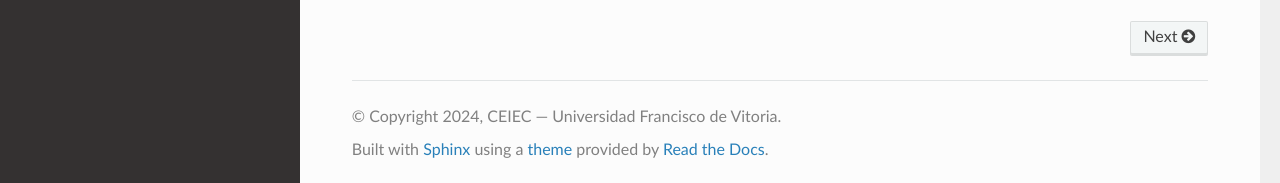
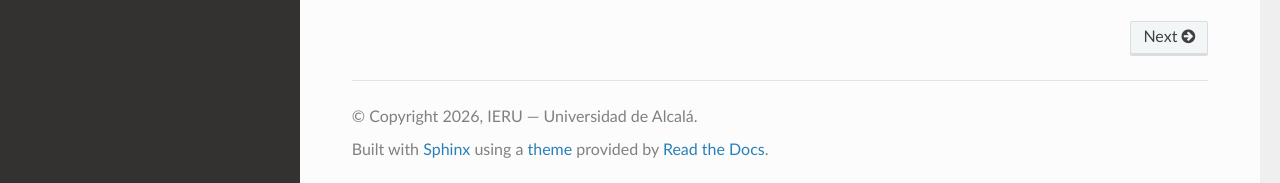
Before and after one commit to albertonogales/AMBER, a Sphinx documentation site: the page built from docs/index.rst, in a window 1280 px wide and 900 px high, scrolled down 885 px. Shown: the part 714-897 px from the top of the window. Built offline with Sphinx 7.4.7 and the Read the Docs theme 3.1.0, drawn with Linux system fonts in a browser that asks for light colours.

Commit message:
Fix ReadTheDocs build: correct install order, version 2.2.0, copyright year

```diff
--- a/AMBER/__init__.py
+++ b/AMBER/__init__.py
@@ -25,7 +25,7 @@
 from .temporal_map import TemporalMap
 from .visualization import Visualization
 
-__version__ = "2.1.0"
+__version__ = "2.2.0"
 __author__ = "Alberto Nogales, Álvaro José García-Tejedor"
 __email__ = "alberto.nogales@uah.es"
 __license__ = "GPL-3.0"
--- a/docs/conf.py
+++ b/docs/conf.py
@@ -5,10 +5,13 @@
 
 project   = 'AMBER'
 author    = 'Alberto Nogales, Álvaro José García-Tejedor'
-copyright = '2024, CEIEC — Universidad Francisco de Vitoria'
+copyright = '2026, IERU — Universidad de Alcalá'
 
-import AMBER
-release = AMBER.__version__
+try:
+    import AMBER
+    release = AMBER.__version__
+except Exception:
+    release = '2.2.0'
 version = release
 
 extensions = [
--- a/pyproject.toml
+++ b/pyproject.toml
@@ -4,7 +4,7 @@
 
 [project]
 name = "amber-som"
-version = "2.1.0"
+version = "2.2.0"
 description = "Open-source Python library for Self-Organizing Maps (SOMs)"
 readme = "README.md"
 license = "GPL-3.0-only"
```
Also changed, not shown: .readthedocs.yaml.
